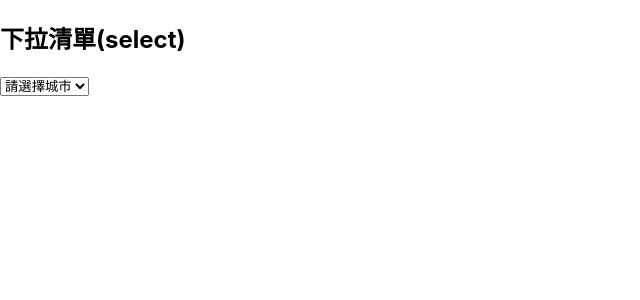
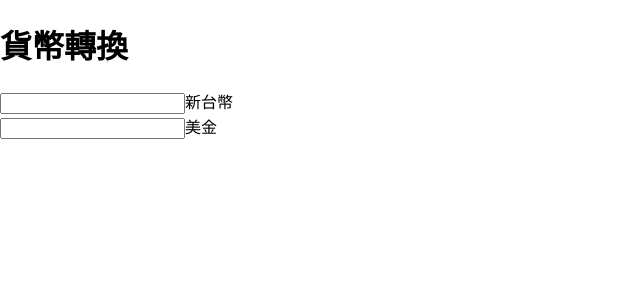
Before and after one commit to Jin22221/react-0108, a React (Create React App) app: page / in a window 1280 px wide. Shown: the top 300 px of the page, without its empty margins (0-640 px from the left). Built offline with nearby package versions, Linux system fonts and the light colour scheme.

Commit message:
money exchange

```diff
--- /dev/null
+++ b/src/0113/money-exchange.js
@@ -0,0 +1,46 @@
+import { useState } from 'react'
+
+function Exchange() {
+  const [inputTWD, setInputTWD] = useState(0)
+  const [inputUSD, setInputUSD] = useState(0)
+  const convertUSDtoTWD = (money) => {
+    //轉換後取小數點後2位
+    return (money * 30.38).toFixed(2)
+  }
+  const convertTWDtoUSD = (money) => {
+    //轉換後取小數點後2位
+    return (money * 30.38).toFixed(2)
+  }
+  // console.log(inputTWD)
+  return (
+    <>
+      <h1>貨幣轉換</h1>
+      <div>
+        <input
+          type="number"
+          value={inputTWD === 0 ? '' : inputTWD}
+          onChange={(e) => {
+            const newInputTWD = Number(e.target.value)
+            setInputTWD(newInputTWD)
+            setInputUSD(convertTWDtoUSD(newInputTWD))
+          }}
+        />
+        <label>新台幣</label>
+      </div>
+      <div>
+        <input
+          type="number"
+          value={inputUSD === 0 ? '' : inputUSD}
+          onChange={(e) => {
+            const newInputUSD = Number(e.target.value)
+            setInputUSD(newInputUSD)
+            setInputTWD(convertUSDtoTWD(newInputUSD))
+          }}
+        />
+        <label>美金</label>
+      </div>
+    </>
+  )
+}
+
+export default Exchange
--- a/src/App.js
+++ b/src/App.js
@@ -1,11 +1,11 @@
 // import Counter from './0109/1-counter'
 // import JSXValue from './0109/2-jsx/2-JSXvalue'
 // import Parent from './0110/3-prop-父母子女元件/Parent'
-import Select from './0113/select'
+import Exchange from './0113/money-exchange'
 function App() {
   return (
     <>
-      <Select />
+      <Exchange />
     </>
   )
 }
```
